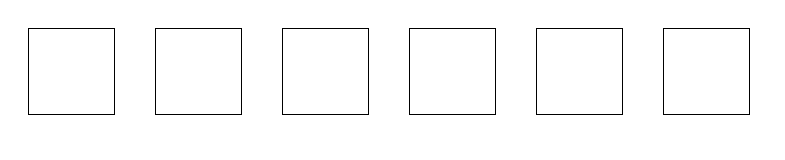
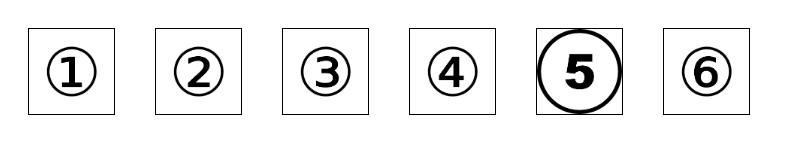
Before and after one commit to jayesh00041/Js-assignments, a plain HTML site: page instagram.html in a window 1280 px wide. Shown: the whole page, without its empty margins (0-785 px from the left). Drawn offline with Linux system fonts and the light colour scheme.

Commit message:
instagran assignment upload

```diff
--- a/instagram.html
+++ b/instagram.html
@@ -1,3 +1,19 @@
+<!-- Better Instagram
+Given a grid of 6 pictures. Allow repositioning of the pics with mouse drag. This is one feature that even Instagram doesn't support as of now!
+
+Acceptance Criteria:
+
+The user has to create an interface with 6 divs with ids as div1, div2, div3, div4, div5 and div6. Each div should have a child node that is an img tag.
+
+Each image tag inside the div should have ids as drag1, drag2, drag3, drag4, drag5 and drag6. The image inside div with id=div1 should have id=drag1, similar for other 5 blocks.
+
+All the 6 images should be draggable and all 6 divs should be droppable so as to enable users to rearrange the images in any pattern.
+
+When an image is dragged and dropped from one div to another and the div on which we are going to drop contains an image, the images should be swapped between the div from where the image was picked and the div where the image is being dropped.
+
+
+Please use images that are <10kb -->
+
 <!DOCTYPE html>
 <html lang="en">
 <head>
@@ -15,16 +31,28 @@
         padding: 0px;
         border: 1px solid black;
     }
+    #drag1, #drag2, #drag3, #drag4, #drag5, #drag6{
+        width: 85px;
+        height: 85px;
+    }
 </style>
 <body>
-    <div id="div1"></div>
-    <div id="div2"></div>
-    <div id="div3"></div>
-    <div id="div3"></div>
-    <div id="div4"></div>
-    <div id="div5"></div>
+    <div id="div1"><img src="image/img1.png" ondragstart="dragEnter(this)" ondragleave="dragEnd(this)" id="drag1"></div>
+    <div id="div2"><img src="image/img2.png" ondragstart="dragEnter(this)" ondragleave="dragEnd(this)" id="drag2"></div>
+    <div id="div3"><img src="image/img3.png" ondragstart="dragEnter(this)" ondragleave="dragEnd(this)" id="drag3"></div>
+    <div id="div3"><img src="image/img4.png" ondragstart="dragEnter(this)" ondragleave="dragEnd(this)" id="drag4"></div>
+    <div id="div4"><img src="image/img5.png" ondragstart="dragEnter(this)" ondragleave="dragEnd(this)" id="drag5"></div>
+    <div id="div5"><img src="image/img6.png" ondragstart="dragEnter(this)" ondragleave="dragEnd(this)" id="drag6"></div>
 </body>
 <script>
-
+    var source;
+    function dragEnter(s){
+        source=s;
+    }
+    function dragEnd(d){
+        let temp = d.src;
+        d.src=source.src;
+        source.src=temp;
+    }
 </script>
 </html>
```
Also changed, not shown: image/img1.png (added), image/img2.png (added), image/img3.png (added), image/img4.png (added), image/img5.png (added), image/img6.png (added).
